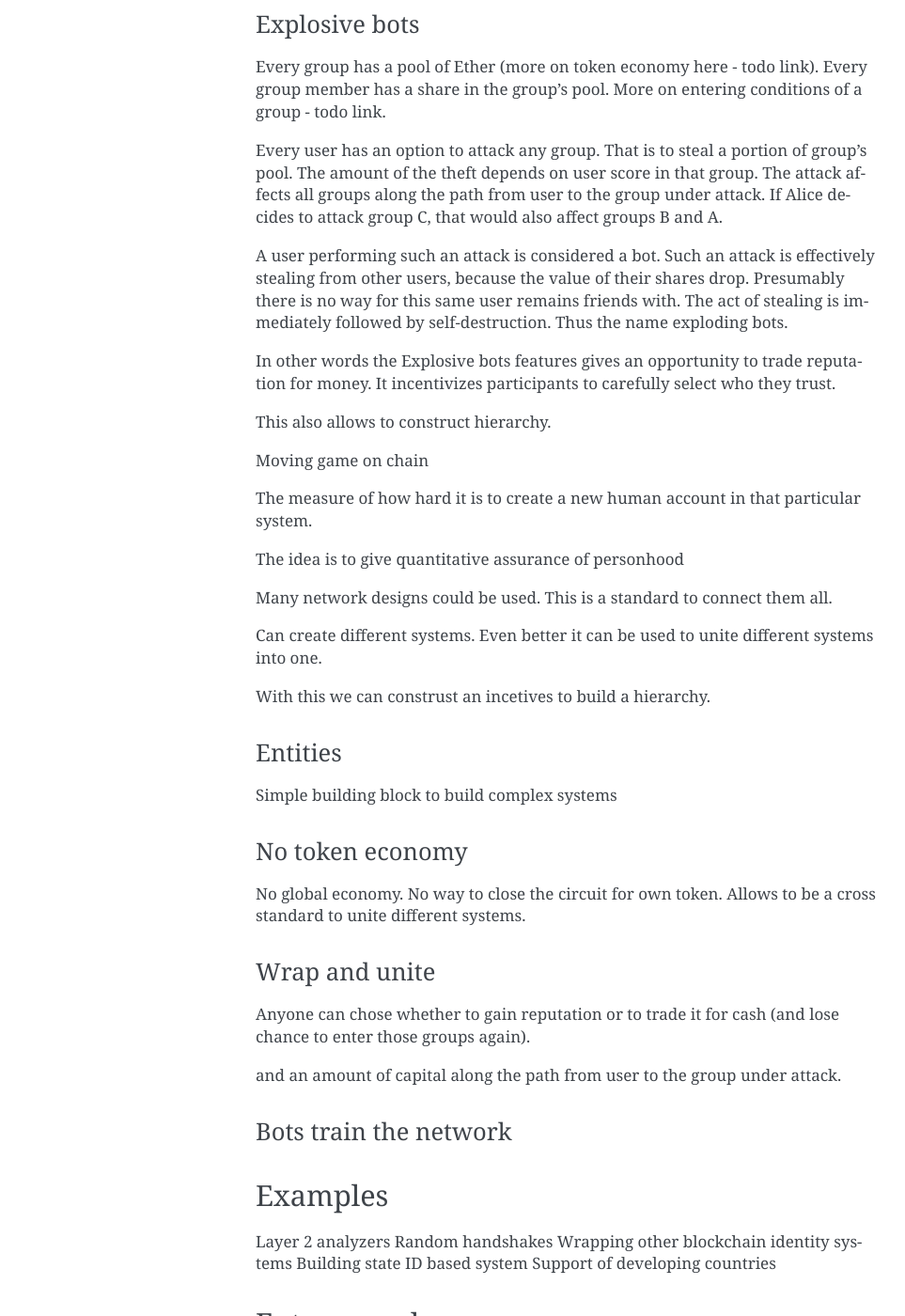
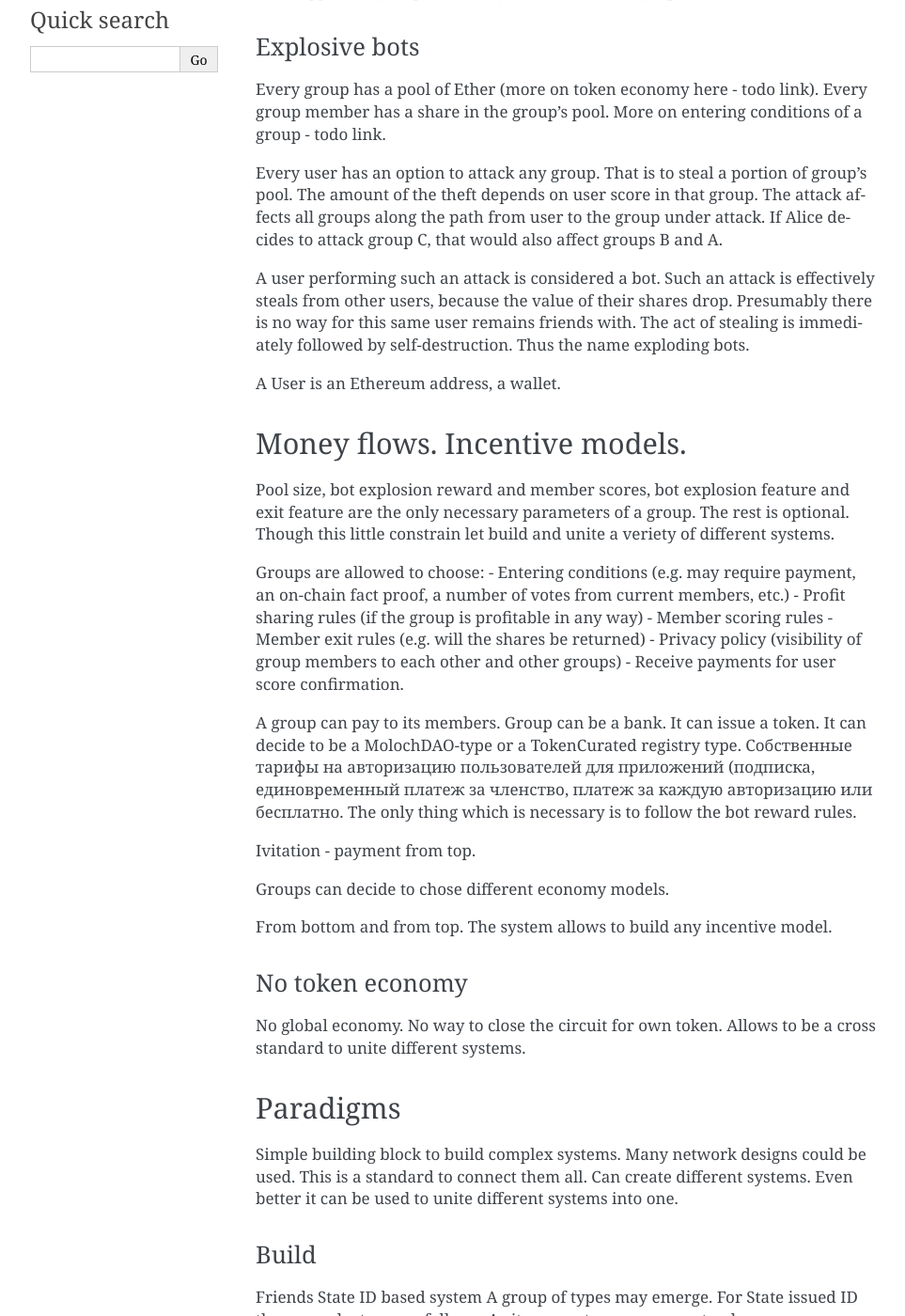
Before and after one commit to upala-digital-identity/docs, a Sphinx documentation site: the page built from source/explosive-bots.rst, in a window 1280 px wide and 1400 px high, scrolled down 808 px. Shown: the whole window at 94% size, without its empty margins (148-1111 px from the left). Built offline with Sphinx 7.4.7, drawn with Linux system fonts in a browser that asks for light colours; some of the changed text lies outside the part shown.

Commit message:
Incentives models. Upala high level paradigms.

```diff
--- a/source/explosive-bots.rst
+++ b/source/explosive-bots.rst
@@ -7,6 +7,7 @@
 ===============
 
 The main ideas are the notions of groups and explosive bots.
+Gives quantitative measure of personhood
 
 Groups
 ------
@@ -32,35 +33,35 @@
 
 Every user has an option to attack any group. That is to steal a portion of group's pool. The amount of the theft depends on user score in that group. The attack affects all groups along the path from user to the group under attack. If Alice decides to attack group C, that would also affect groups B and A.
 
-A user performing such an attack is considered a bot. Such an attack is effectively stealing from other users, because the value of their shares drop. Presumably there is no way for this same user remains friends with. The act of stealing is immediately followed by self-destruction. Thus the name exploding bots.
+A user performing such an attack is considered a bot. Such an attack is effectively steals from other users, because the value of their shares drop. Presumably there is no way for this same user remains friends with. The act of stealing is immediately followed by self-destruction. Thus the name exploding bots.
 
-In other words the Explosive bots features gives an opportunity to trade reputation for money. It incentivizes participants to carefully select who they trust.
+A User is an Ethereum address, a wallet.
 
 
-This also allows to construct hierarchy.
+Money flows. Incentive models.
+==============================
+Pool size, bot explosion reward and member scores, bot explosion feature and exit feature are the only necessary parameters of a group. The rest is optional. Though this little constrain let build and unite a veriety of different systems.
 
-Moving game on chain
+Groups are allowed to choose:
+- Entering conditions (e.g. may require payment, an on-chain fact proof, a number of votes from current members, etc.)
+- Profit sharing rules (if the group is profitable in any way)
+- Member scoring rules
+- Member exit rules (e.g. will the shares be returned)
+- Privacy policy (visibility of group members to each other and other groups)
+- Receive payments for user score confirmation.
 
 
-The measure of how hard it is to create a new human account in that particular system.
-
-
-The idea is to give quantitative assurance of personhood
-
-Many network designs could be used. This is a standard to connect them all.
-
-Can create different systems. Even better it can be used to unite different systems into one.
+A group can pay to its members. Group can be a bank. It can issue a token. It can decide to be a MolochDAO-type or a TokenCurated registry type. Собственные тарифы на авторизацию пользователей для приложений (подписка, единовременный платеж за членство, платеж за каждую авторизацию или бесплатно. The only thing which is necessary is to follow the bot reward rules.
 
 
 
-
-With this we can construst an incetives to build a hierarchy.
+Ivitation - payment from top.
 
 
-Entities
---------
-Simple building block to build complex systems
+Groups can decide to chose different economy models.
 
+From bottom and from top.
+The system allows to build any incentive model.
 
 
 No token economy
@@ -68,27 +69,57 @@
 No global economy. No way to close the circuit for own token. Allows to be a cross standard to unite different systems.
 
 
-Wrap and unite
---------------
+
+
+Paradigms
+====================
+Simple building block to build complex systems. Many network designs could be used. This is a standard to connect them all. Can create different systems. Even better it can be used to unite different systems into one.
+
+Build
+-----
+Friends
+State ID based system
+A group of types may emerge. For State issued ID there may be types as follows. A city group type may accept only user as members. A group of type region accepts only cities, a country type accepts only
+
+Wrap
+----
+Wrapping other blockchain identity systems
+Random handshakes
+Humanity DAO
+Provide lacking incentives layer
+
+Layer 2 analyzers
+-----------------
+
+Unite
+-----
+Unite different identity systems
+
+Buffer
+-----
+(Support of developing countries)
+
+
+Conclusion
+=============
+
+Graph analysis
+----------------------
+The protocol provides incentives to build a hierarchy. Or rather it provides a tool to build incentives models and unite. Hierarchy simplifies social graph.
+
+A DApp can use a score of a whole group (for whatever reason).
+
+Bots train the network
+----------------------
+the Explosive bots feature gives an opportunity to trade reputation for money. It incentivizes participants to carefully select who they trust. Moving game on chain
+
+The measure of how hard it is to create a new human account in that particular system.
 
 Anyone can chose whether to gain reputation or to trade it for cash (and lose chance to enter those groups again).
 
+на какую сумму оценивает себя их пользователь
 
-and an amount of capital along the path from user to the group under attack.
-
-Bots train the network
-----------------------
-
-
-
-Examples
-========
-Layer 2 analyzers
-Random handshakes
-Wrapping other blockchain identity systems
-Building state ID based system
-Support of developing countries
-
+With this we are going to build our own types of Upala branches.
 
 
 Future work
@@ -127,3 +158,7 @@
 Native token
 ------------
 Eth, dai, own token?
+
+Multiple tokens
+------------
+Is there a way for each group have it's own token
```
Also changed, not shown: source/blog/2019-09-11-High-level-protocol/high-level.md (+2 -0 lines).
